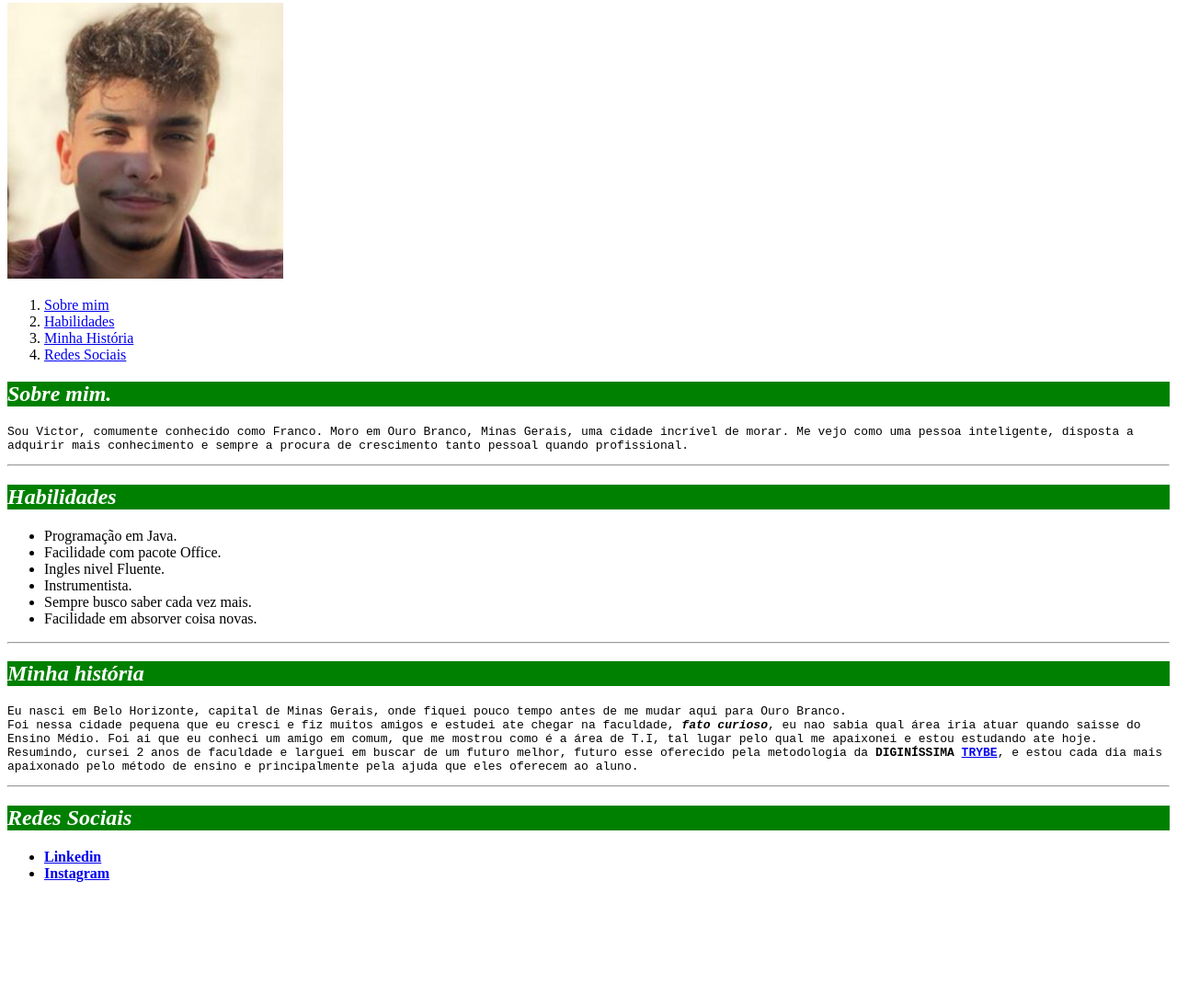
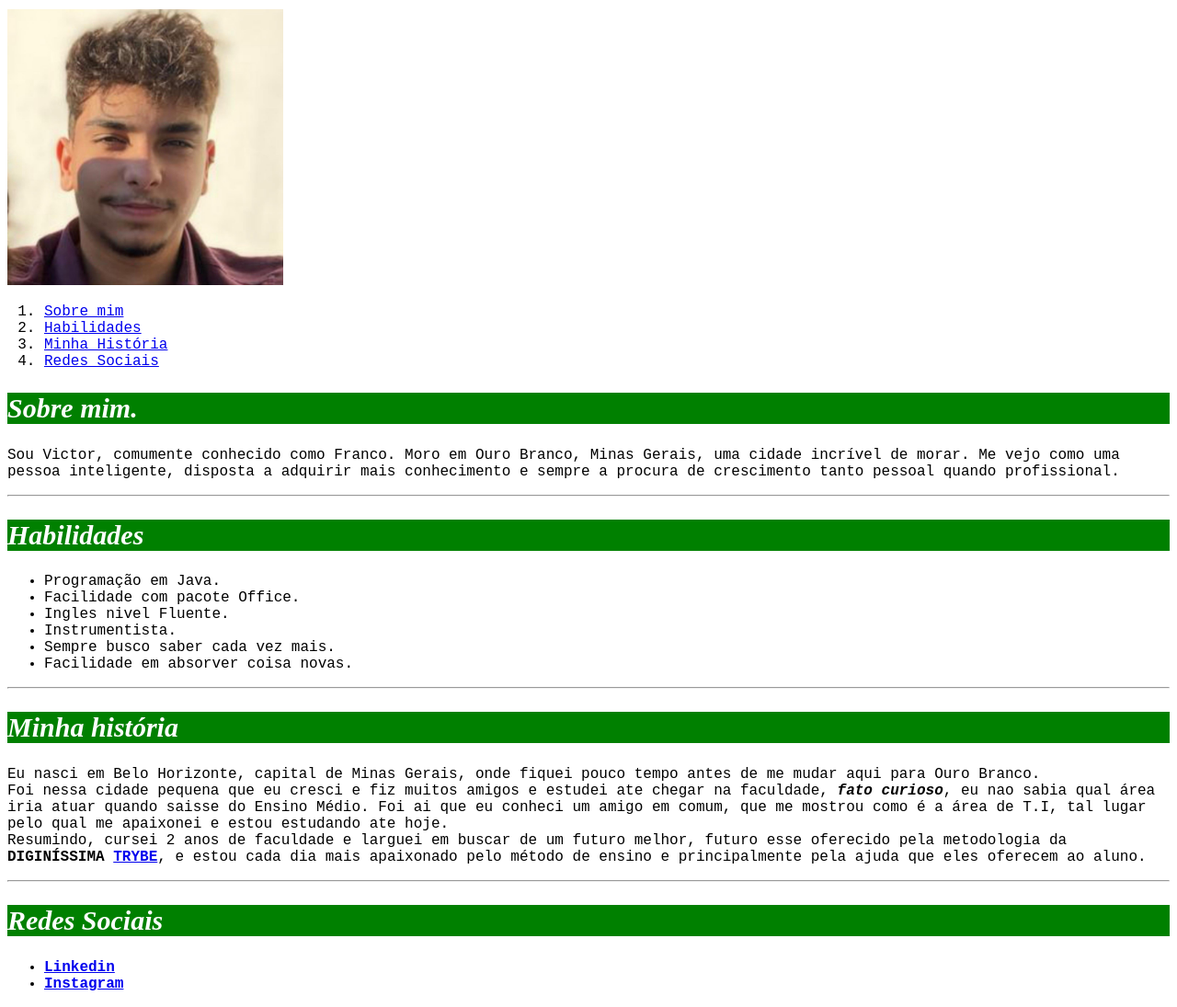
Before and after one commit to vfranco00/vfranco00.github.io, a plain HTML site: page index.html in a window 1280 px wide. Shown: the part 77-1172 px from the top of the page at 92% size. Before the commit the page ends 1052 px from the top, so only its background shows below. Drawn offline with Linux system fonts and the light colour scheme.

Commit message:
Alteração tamanho fonte

```diff
--- a/index.html
+++ b/index.html
@@ -7,11 +7,14 @@
       h1 {
         color: green;
         width: 500px;
+        font-size: 35px;
       }
       body {
         background-color:white;
       }
       .listas{
+        font-family: monospace;
+        font-size: 16px;
         color: rgb(0, 0, 0)
       }
       #Redes-Sociais{
@@ -32,9 +35,11 @@
       }
       .title{
         font-family: Californian FB;
+        font-size: 30px;
       }
       p{
         font-family: monospace;
+        font-size: 16px;
       }
     </style>
   </head>
@@ -68,7 +73,7 @@
     </p>
     <hr>
     <h2 id="Redes-Sociais" class="title"><em>Redes Sociais</em></h2>
-    <ul>
+    <ul class="listas">
     <li><a href="https://www.linkedin.com/in/victor-franco-7b36b9210/" target="_blank"><strong>Linkedin</strong></a><br></li>
     <li><a href="https://www.instagram.com/vfranco_00/" target="_blank"><strong>Instagram</strong></a></li>
     </ul>
```
